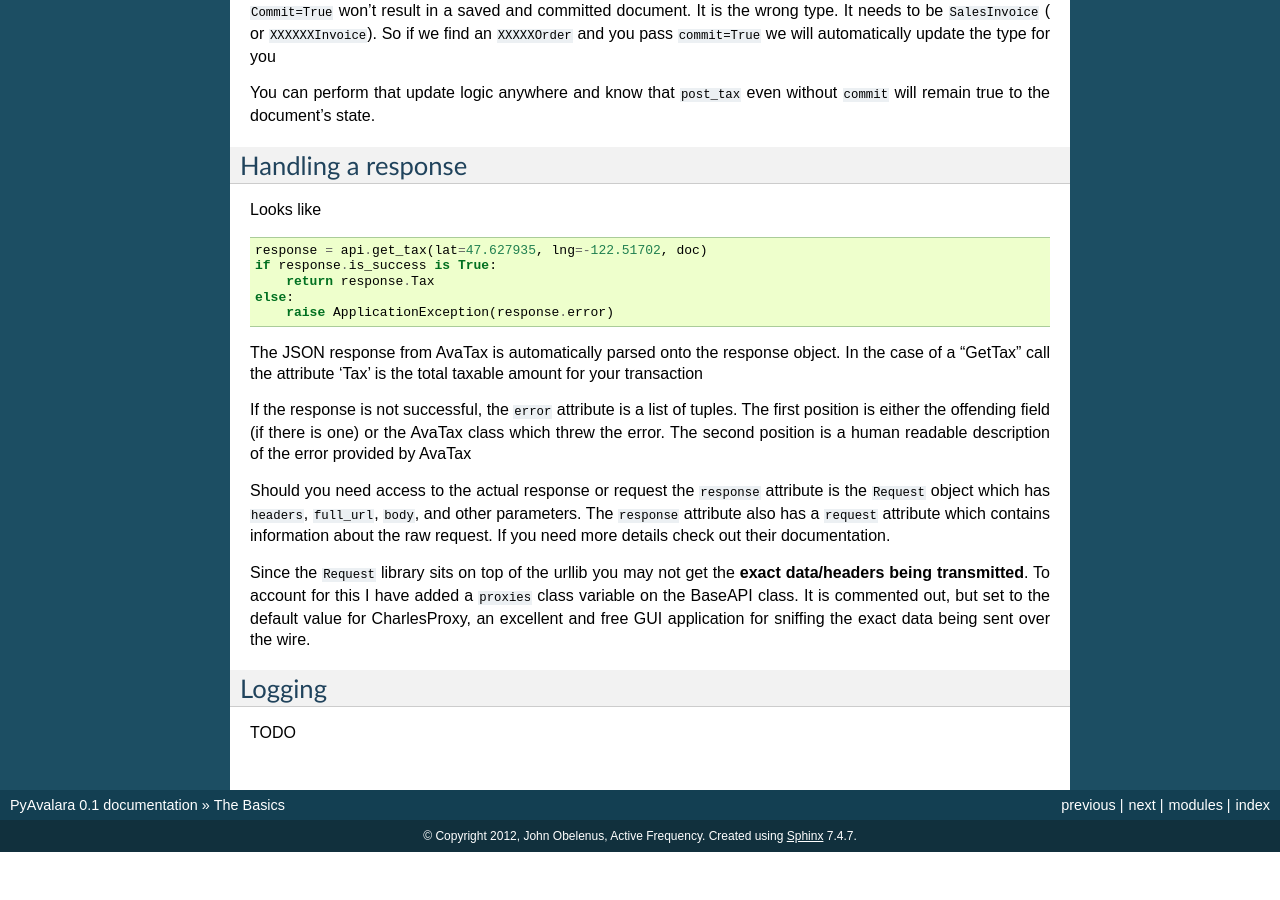
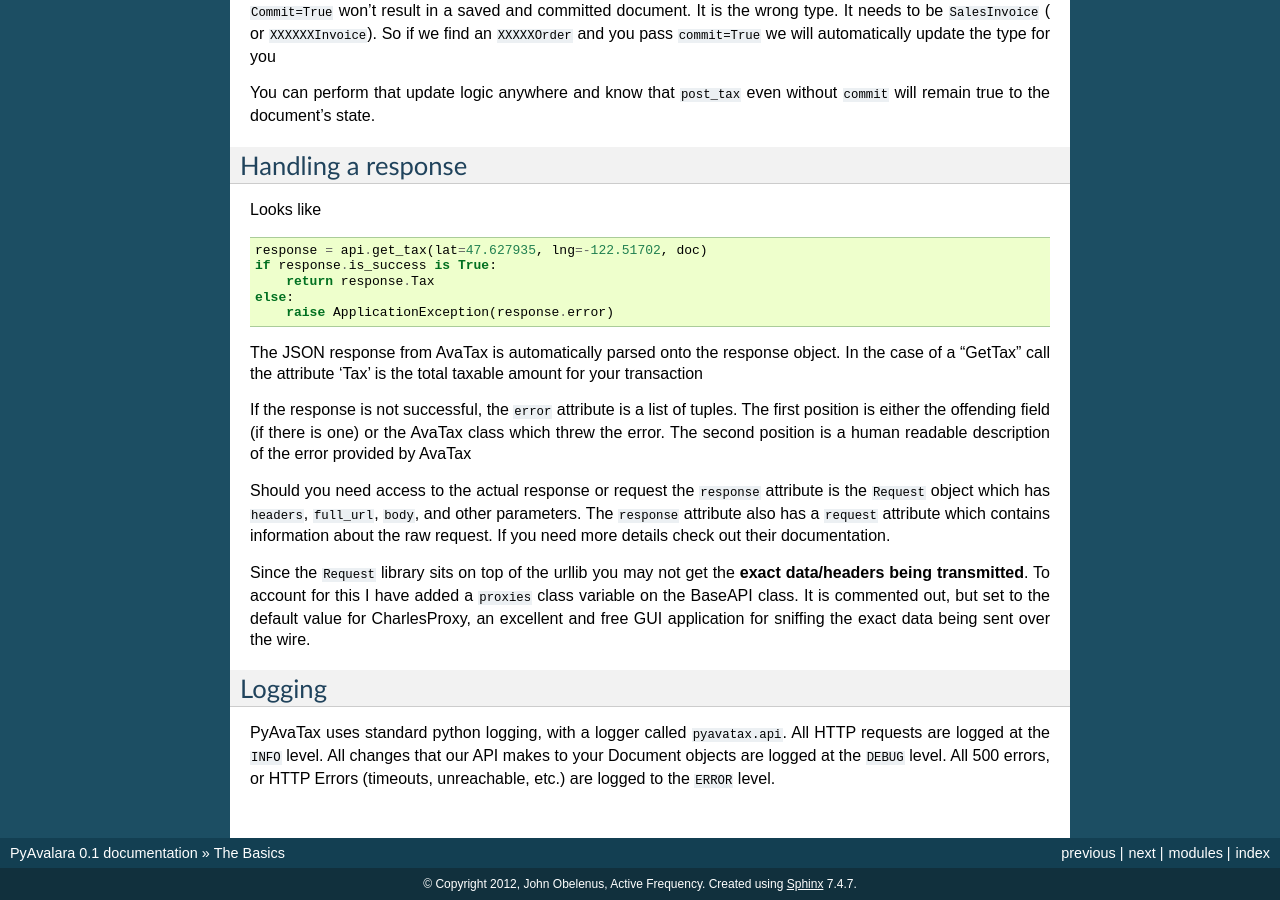
Before and after one commit to activefrequency/pyavatax, a Sphinx documentation site: the page built from docs/basics.rst, in a window 1280 px wide and 900 px high, scrolled down 1460 px. Built offline with Sphinx 7.4.7, drawn with Linux system fonts in a browser that asks for light colours; before the commit the page ends 2312 px from its top, so only the background shows below that.

Commit message:
doc logging update

```diff
--- a/docs/api.rst
+++ b/docs/api.rst
@@ -152,3 +152,6 @@ Exceptions
 
 .. autoexception:: AvalaraServerDetailException
     :members:
+
+.. autoexception:: AvalaraServerNotReachableException
+    :members:
--- a/docs/basics.rst
+++ b/docs/basics.rst
@@ -91,7 +91,8 @@ Should you need access to the actual response or request the ``response`` attrib
 
 Since the ``Request`` library sits on top of the urllib you may not get the **exact data/headers being transmitted**. To account for this I have added a ``proxies`` class variable on the BaseAPI class. It is commented out, but set to the default value for CharlesProxy, an excellent and free GUI application for sniffing the exact data being sent over the wire.
 
+
 Logging
 -------
 
-TODO
+PyAvaTax uses standard python logging, with a logger called ``pyavatax.api``. All HTTP requests are logged at the ``INFO`` level. All changes that our API makes to your Document objects are logged at the ``DEBUG`` level. All 500 errors, or HTTP Errors (timeouts, unreachable, etc.) are logged to the ``ERROR`` level.
```
